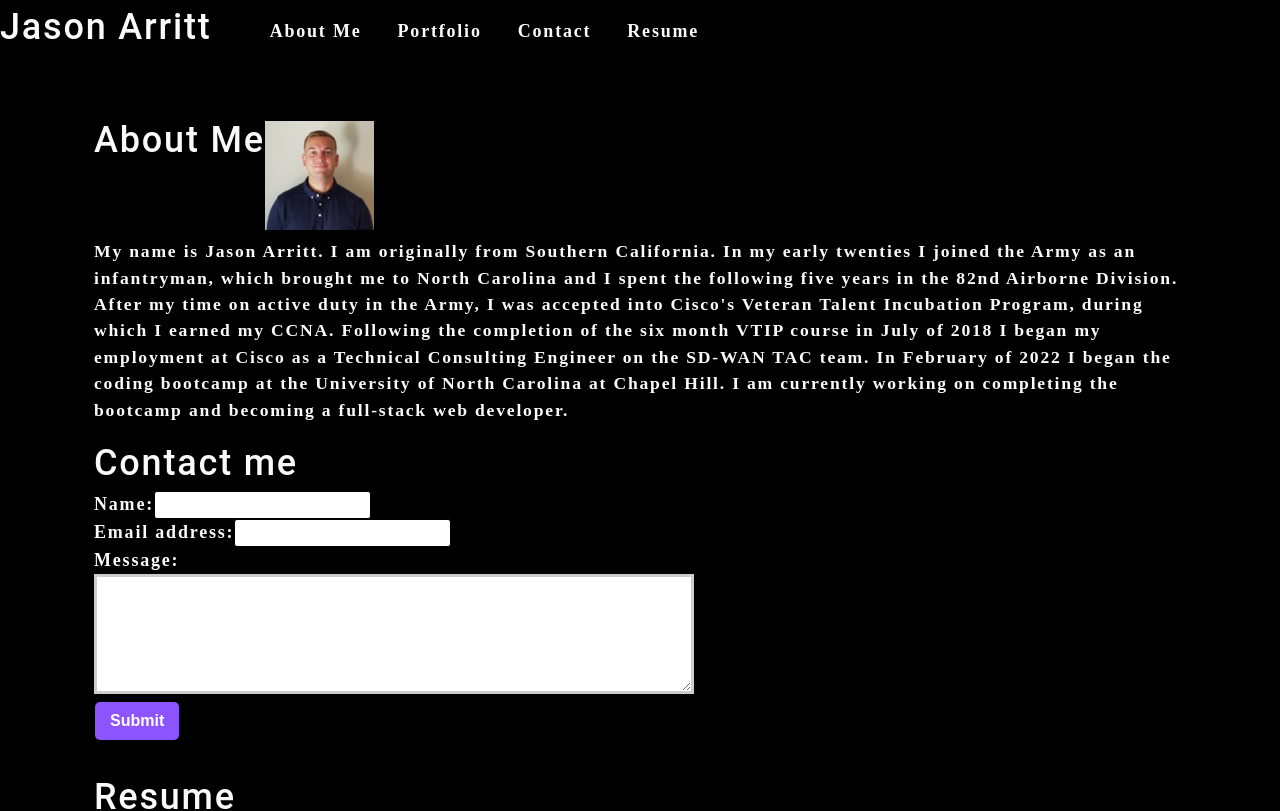
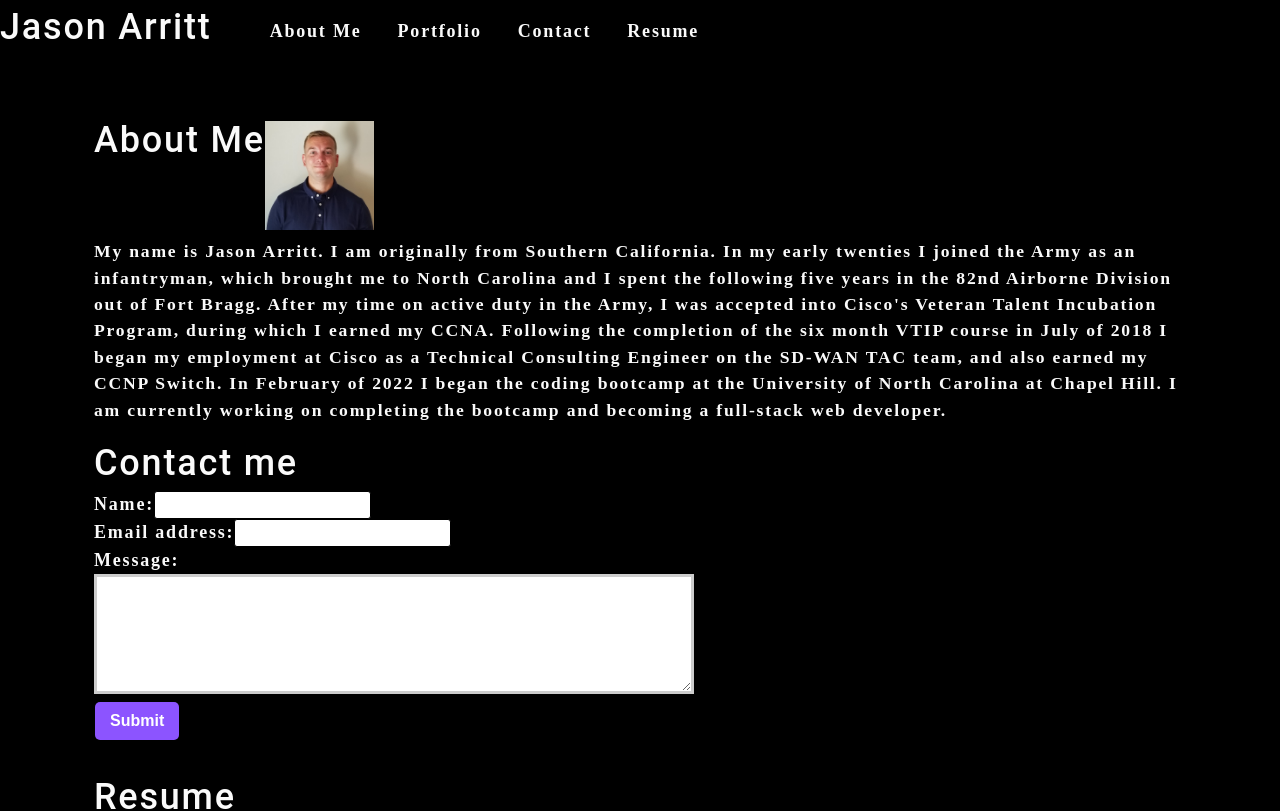
Before and after one commit to jasonarritt/portfolio, a React (Create React App) app: page / in a window 1280 px wide. Shown: the top 811 px of the page. Built offline with nearby package versions, Linux system fonts and the light colour scheme.

Commit message:
Updating Nav

```diff
--- a/src/components/About/index.js
+++ b/src/components/About/index.js
@@ -21,14 +21,15 @@ function About() {
           My name is Jason Arritt. I am originally from Southern California. In
           my early twenties I joined the Army as an infantryman, which brought
           me to North Carolina and I spent the following five years in the 82nd
-          Airborne Division. After my time on active duty in the Army, I was
-          accepted into Cisco's Veteran Talent Incubation Program, during which
-          I earned my CCNA. Following the completion of the six month VTIP
-          course in July of 2018 I began my employment at Cisco as a Technical
-          Consulting Engineer on the SD-WAN TAC team. In February of 2022 I
-          began the coding bootcamp at the University of North Carolina at
-          Chapel Hill. I am currently working on completing the bootcamp and
-          becoming a full-stack web developer.
+          Airborne Division out of Fort Bragg. After my time on active duty in
+          the Army, I was accepted into Cisco's Veteran Talent Incubation
+          Program, during which I earned my CCNA. Following the completion of
+          the six month VTIP course in July of 2018 I began my employment at
+          Cisco as a Technical Consulting Engineer on the SD-WAN TAC team, and
+          also earned my CCNP Switch. In February of 2022 I began the coding
+          bootcamp at the University of North Carolina at Chapel Hill. I am
+          currently working on completing the bootcamp and becoming a full-stack
+          web developer.
         </p>
       </section>
     </div>
--- a/src/components/Nav/index.js
+++ b/src/components/Nav/index.js
@@ -1,6 +1,9 @@
-import React from "react";
+import React, { useState } from "react";
+import { capitalizeFirstLetter } from "../utils/helpers";
 
 function Nav() {
+  const tabs = [];
+
   return (
     <div>
       {/* WHEN I view the navigation titles
```
